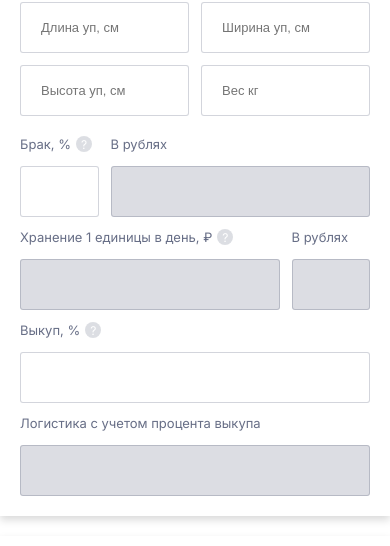
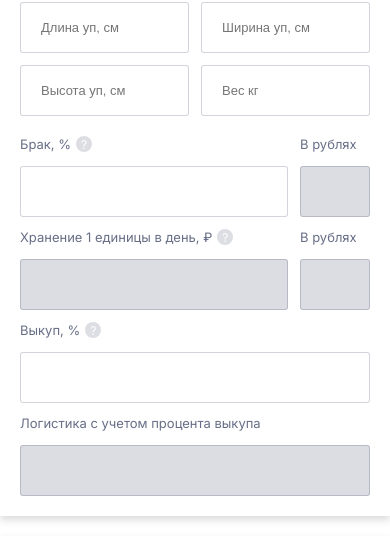
Before and after one commit to mlutfullaev/wb-calc, a Vue app: page / in a window 390 px wide. Shown: the part 1259-1805 px from the top of the page. Built offline with nearby package versions, Linux system fonts and the light colour scheme.

Commit message:
fix: adaptive mobile

```diff
--- a/src/components/MarketplaceItem.vue
+++ b/src/components/MarketplaceItem.vue
@@ -147,9 +147,6 @@ watch(marketplace, () => {
 <style lang="scss" scoped>
 .item {
   > .content {
-    @media (max-width: 450px) {
-      grid-template-columns: repeat(4, 1fr) !important;
-    }
     &.first {
       grid-template-columns: 20% 18% 100px 1fr 100px;
       padding-bottom: 20px;
@@ -162,6 +159,8 @@ watch(marketplace, () => {
         }
       }
       @media (max-width: 450px) {
+        grid-template-columns: repeat(4, 1fr);
+
         .form-item:nth-child(1) {
           grid-column: 1 / 5;
         }
@@ -191,15 +190,14 @@ watch(marketplace, () => {
         }
       }
       @media (max-width: 450px) {
-        .form-item:nth-child(2) {
-          grid-column: 2 / 5;
-        }
-        .form-item:nth-child(3) {
-          grid-column: 1 / 4;
+        grid-template-columns: 1fr 70px;
+
+        .form-item:nth-child(1) {
+          grid-column: 1 / 2;
         }
         .form-item:nth-child(5),
-        .form-item:nth-child(6) {
-          grid-column: 1 / 5;
+        .form-item:nth-child(6), {
+          grid-column: 1 / 3;
         }
       }
     }
```
